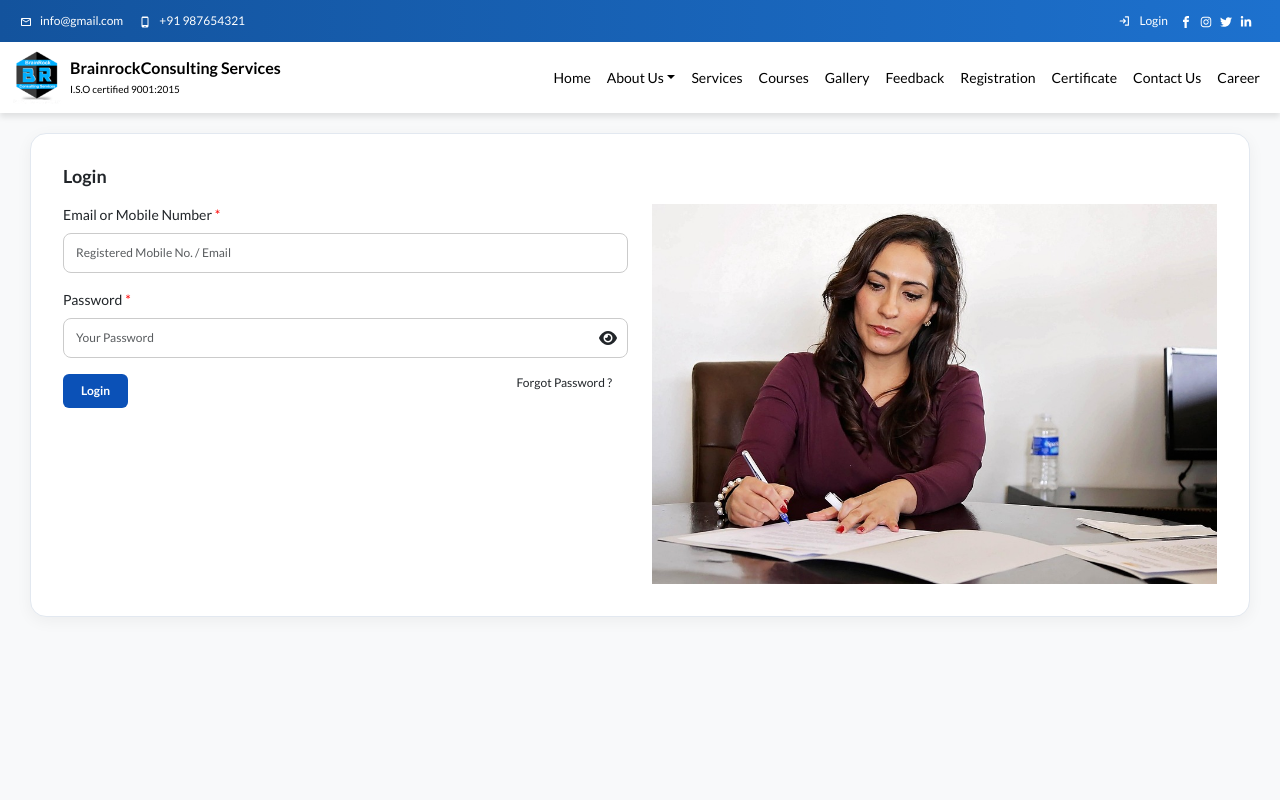
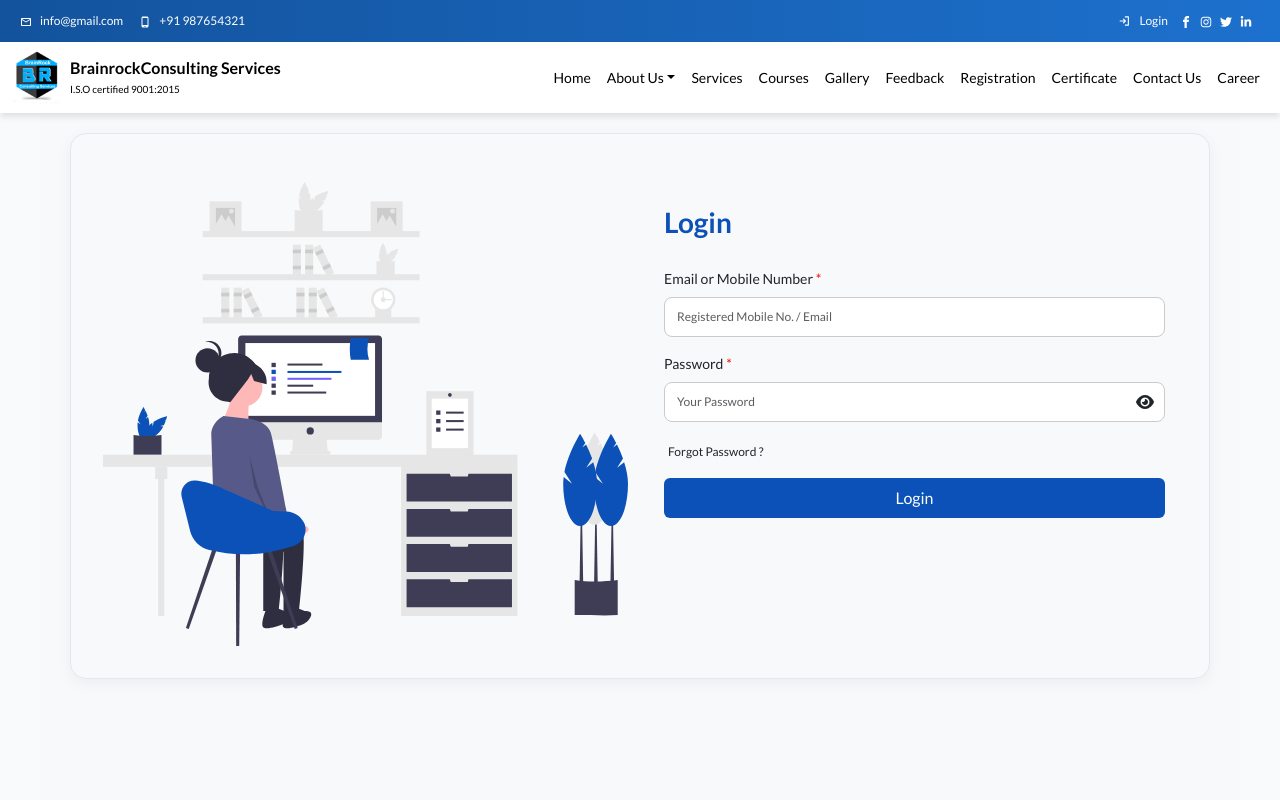
Before and after one commit to rajeshthap/BrainRockWebsite, a React (Create React App) app: page /Login in a window 1280 px wide. Shown: the top 800 px of the page. Built offline with nearby package versions, Linux system fonts and the light colour scheme; no server answers; the HTML template or start-up script is replaced by a standard one.

Commit message:
Login page

```diff
--- a/src/assets/css/trainingdashboard.css
+++ b/src/assets/css/trainingdashboard.css
@@ -1,4 +1,3 @@
-
 .dashboard-container {
   display: flex;
   width: 100%;
@@ -51,8 +50,9 @@
   background: white;
   padding: 20px;
   border-radius: 12px;
-  box-shadow: 0 2px 10px rgba(0,0,0,0.08);
+  box-shadow: 0 2px 10px rgba(0, 0, 0, 0.08);
 }
+
 .course-card-container {
   display: flex;
   justify-content: flex-start;
@@ -63,7 +63,7 @@
   width: 350px;
   background: #fff;
   border-radius: 12px;
-  box-shadow: 0 3px 10px rgba(0,0,0,0.1);
+  box-shadow: 0 3px 10px rgba(0, 0, 0, 0.1);
   overflow: hidden;
   transition: 0.3s;
 }
@@ -130,8 +130,9 @@
   color: purple;
   cursor: pointer;
 }
-.video-js  {
-    width: 330px !important;
+
+.video-js {
+  width: 330px !important;
 }
 
 .tab-section h2 {
@@ -177,6 +178,7 @@
   border-bottom: 3px solid #fff;
   color: #fff;
 }
+
 .view-reco-btn {
   background-color: #5624d0;
   color: #fff;
@@ -192,6 +194,7 @@
 .view-reco-btn:hover {
   background-color: #4018a4;
 }
+
 .wishlist-btn-show {
   background-color: #e8e8e8;
   border: none;
@@ -266,6 +269,20 @@
   border: none !important;
 }
 
+.btn-login {
+
+  color: #fff;
+  padding: 8px 18px;
+  border-radius: 6px;
+  border: none !important;
+  width: 100%;
+  background-color: #0b51b7 !important;
+}
+
+.btn-login:hover {
+  background-color: #053891 !important;
+}
+
 .btn-light {
   background: #eee;
   padding: 8px 18px;
@@ -277,6 +294,7 @@
 .empty-space {
   height: 150px;
 }
+
 .weekly-streak-card {
 
   padding: 8px;
@@ -314,6 +332,7 @@
   border-radius: 50%;
   border: 6px solid #ddd;
 }
+
 .ws-right {
   display: flex;
   align-items: center;
@@ -333,7 +352,8 @@
   width: 42px;
   height: 42px;
   background: white;
-  border: 6px solid #2dc26b; /* green ring */
+  border: 6px solid #2dc26b;
+  /* green ring */
   border-radius: 50%;
   position: absolute;
   top: 50%;
--- a/src/componets/all_login/Login.js
+++ b/src/componets/all_login/Login.js
@@ -2,7 +2,7 @@ import React, { useState, useContext, useEffect } from "react";
 import { Button, Col, Container, Row, Form } from "react-bootstrap";
 import { useNavigate, useLocation } from "react-router-dom";
 import ModifyAlert from "../alerts/ModifyAlert";
-import DevoteeImg from "../../assets/images/women.jpg";
+import DevoteeImg from "../../assets/images/login.svg";
 import { AuthContext } from "../context/AuthContext";
 
 export default function Login() {
@@ -120,13 +120,19 @@ export default function Login() {
 
   return (
     <>
-      <Container fluid className="dashboard-body">
+      <div className="login-box">
+        <Container className="dashboard-body">
           <div className="br-box-container">
             <div className="br-registration-heading">
-            <h1>Login</h1>
+
               <Form onSubmit={handleSubmit}>
                 <Row className="mt-3">
-                <Col lg={6} md={6} sm={12}>
+                  <Col lg={6} md={6} sm={12} className="d-flex justify-content-center align-items-center">
+                    <img src={DevoteeImg} className="img-fluid" alt="Login" />
+                  </Col>
+                  <Col lg={6} md={6} sm={12} className="p-4">
+
+                    <div> <h1>Login</h1></div>
                     {/* Email / Mobile */}
                     <Form.Group className="mb-3">
                       <Form.Label className="br-label">
@@ -172,36 +178,34 @@ export default function Login() {
                         ></i>
                       </div>
                     </Form.Group>
-
-                  {/* Buttons */}
-                  <div className="gap-3 d-flex justify-content-between br-btn-submit text-center mt-3">
-                    <Button
-                      type="submit"
-                      disabled={authLoading}
-                      className="w-20 br-submit-btn"
-                    >
-                      {authLoading ? "Logging in..." : "Login"}
-                    </Button>
-                    <span
-                      className="forgot-btn mx-3"
+                    <div> <span
+                      className="forgot-btn mx-1"
                       type="button"
                       onClick={() => navigate("/ForgotPassword")}
                       disabled={authLoading}
                     >
                       Forgot Password ?
-                    </span>
+                    </span></div>
+                    {/* Buttons */}
+                    <div className="br-btn-submit text-center mt-3">
+                      <Button
+                        type="submit"
+                        disabled={authLoading}
+                        className=" btn-login"
+                      >
+                        {authLoading ? "Logging in..." : "Login"}
+                      </Button>
+
                     </div>
                   </Col>
 
-                <Col lg={6} md={6} sm={12} className="d-flex justify-content-center align-items-center">
-                  <img src={DevoteeImg} className="img-fluid" alt="Login" />
-                </Col>
+
                 </Row>
               </Form>
             </div>
           </div>
         </Container>
-
+      </div>
       <ModifyAlert
         message={alertMessage}
         show={showModifyAlert}
--- a/src/componets/custom/style.css
+++ b/src/componets/custom/style.css
@@ -88,27 +88,32 @@ body {
   font-size: var(--br-space-250);
   color: #ff0000;
 }
+
 .team-card:hover img {
   transform: scale(1.08);
 }
 
 .team-card:hover {
   transform: translateY(-8px);
-  box-shadow: 0 8px 25px rgba(0,0,0,0.15);
+  box-shadow: 0 8px 25px rgba(0, 0, 0, 0.15);
 }
+
 .breadcrumb-menu li {
   cursor: pointer;
   transition: 0.3s;
 
 }
+
 .breadcrumb-home {
-  color: #007bff;   /* Blue */
+  color: #007bff;
+  /* Blue */
   font-weight: 600;
   cursor: pointer;
 }
 
 .breadcrumb-about {
-  color: orange;   /* Green */
+  color: orange;
+  /* Green */
   font-weight: 600;
   cursor: pointer;
 }
@@ -150,31 +155,46 @@ body {
 }
 
 .br-basic-info h1 {
-  font-size: var(--br-space-400);
+  font-size: var(--br-space-800);
   font-weight: 600;
   color: #0b51b7;
   margin-bottom: var(--br-space-700);
 }
 
+.login-box {
+  background: #f8fafb;
+}
+
+.login-box h1 {
+  color: #0b51b7;
+  font-size: 28px;
+  font-weight: 600;
+  margin-bottom: var(--br-space-700);
+}
+
 .br-box-container {
-  background: #FFFFFF;
+
   border: 1px solid #E2E8F0;
   box-shadow: 0px 4px 16px rgba(0, 0, 0, 0.05);
   border-radius: var(--br-space-400);
   padding: var(--br-space-800);
   margin-bottom: var(--br-space-1000);
 }
-.reject-st-btn{
+
+.reject-st-btn {
   font-size: var(--br-space-250);
   width: 68px;
 }
-.suc-st-btn{
+
+.suc-st-btn {
   font-size: var(--br-space-250);
   width: 68px;
 }
-.leave-app-pending{
+
+.leave-app-pending {
   font-size: var(--br-space-250);
 }
+
 .br-page-no {
   background-color: #f0f0f0;
   color: black;
@@ -188,10 +208,12 @@ body {
   border: 1px solid #0d6efd;
   margin-right: 8px;
 }
+
 .pagination-title {
- color:#0b51b7;
+  color: #0b51b7;
   font-size: 18px;
 }
+
 .br-submit-btn {
   background-color: #0b51b7;
   color: #fff;
@@ -204,16 +226,13 @@ body {
   margin-top: 12px;
 }
 
-.br-registration-heading h1 {
-  font-size: 18px;
-  font-weight: 600;
 
-}
 
 
 .forgot-btn {
   font-size: 12px;
 }
+
 .progress-filename {
   display: inline-block;
   max-width: 120px;
@@ -223,18 +242,20 @@ body {
   vertical-align: middle;
 }
 
-.accept-btn{
+.accept-btn {
   font-size: 12px;
   background-color: #00553c;
   border: none !important;
 }
-.reject-btn{
+
+.reject-btn {
   font-size: 12px;
   background-color: #ff0000;
   border: none !important;
 
 }
-.cancel-btn{
+
+.cancel-btn {
   font-size: 12px;
   background-color: #808090;
   border: none !important;
@@ -253,6 +274,7 @@ body {
 .react-datepicker-wrapper {
   display: flex !important;
 }
+
 .employee-selection-container {
   max-height: 300px;
   overflow-y: auto;
@@ -267,44 +289,55 @@ body {
 }
 
 .employee-card:hover {
-  box-shadow: 0 2px 5px rgba(0,0,0,0.1);
+  box-shadow: 0 2px 5px rgba(0, 0, 0, 0.1);
 }
 
 .selected-employee {
   background-color: #e7f5ff;
 }
-.managetitle{
+
+.managetitle {
   color: #000 !important;
 }
-.about-wpr{
+
+.about-wpr {
   margin-bottom: 40px;
 }
+
 .about-drop.nav-item.show.dropdown {
   font-size: 12px !important;
 }
-.dropdown-item{
+
+.dropdown-item {
   font-size: 12px;
 }
+
 @media only screen and (max-width: 568px) {
   .br-login {
     margin: var(--br-space-200) var(--br-space-0) var(--br-space-0) var(--br-space-0) !important;
   }
-  .search-btn{
+
+  .search-btn {
     margin-top: 12px;
   }
-  .sbt-btn-text{
+
+  .sbt-btn-text {
     font-size: 12px !important;
 
   }
-.feature-icon{
+
+  .feature-icon {
     text-align: center;
   }
+
   .br-footer-box {
     margin-top: 12px !important;
   }
-.service-btm{
+
+  .service-btm {
     margin-bottom: 18px;
   }
+
   .main-mobile-header {
     display: block;
   }
```
Also changed, not shown: src/assets/images/login.svg (added), src/assets/images/women.jpg. Lines whose indentation alone changed are shown as unchanged.
